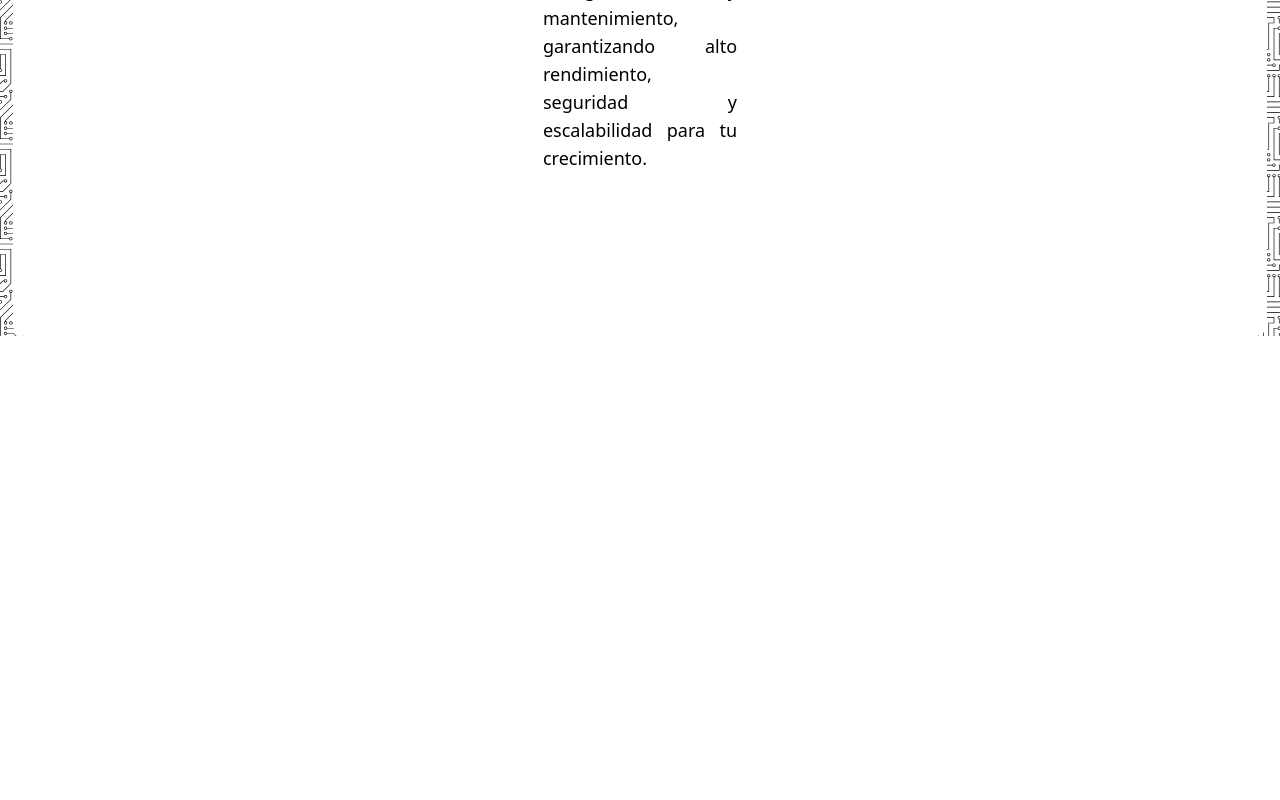
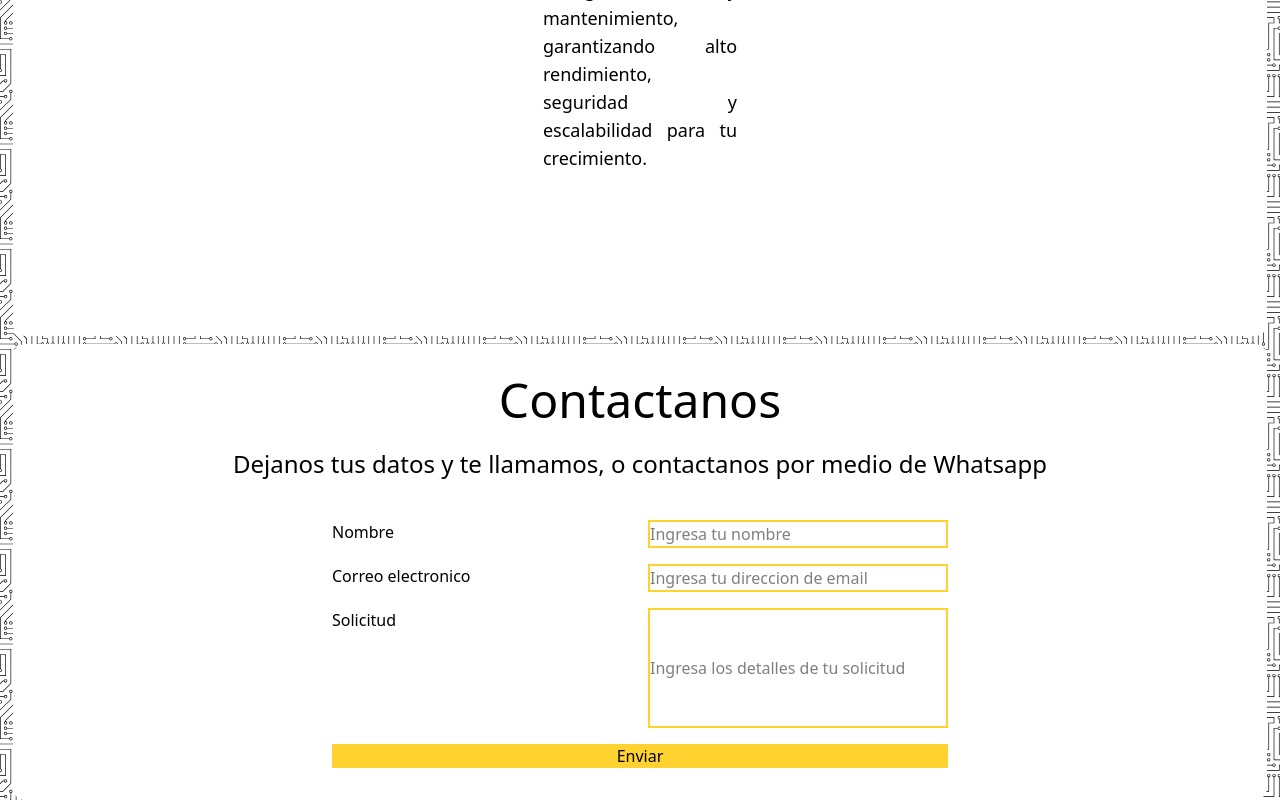
Before and after one commit to Codernetix/cibernetix, a React (Vite) app: page / in a window 1280 px wide. Shown: the part 2330-3130 px from the top of the page. Before the commit the page ends 2666 px from the top, so only its background shows below. Built offline with nearby package versions, Linux system fonts and the light colour scheme.

Commit message:
Se agrega el formulario de contacto

```diff
--- a/src/App.tsx
+++ b/src/App.tsx
@@ -1,12 +1,7 @@
 import Header from "./components/header/Header.tsx";
-import MainContainer from "./components/main/MainContainer.tsx";
-
-import ciberSeguridad from "./assets/ciberseguridad.png";
-import service from "./assets/service.png";
-import www from "./assets/www.png";
-import servidor from "./assets/servidor.png";
-import SectionContainer from "./components/main/SectionContainer.tsx";
-import WorkGalleryCard from "./components/main/WorkGalleryCard.tsx";
+import MainContainer from "./components/main/components/MainContainer.tsx";
+import SectionContainer from "./components/main/components/SectionContainer.tsx";
+import WorkGallery from "./components/main/WorkGallery.tsx";
 
 function App() {
   return (
@@ -46,48 +41,29 @@ function App() {
                 específicas de cada cliente.
               </p>
             </div>
-            <div className="w-full h-full grid grid-cols-3 grid-rows-2 p-8 gap-8">
-              {" "}
-              <WorkGalleryCard
-                imagen={ciberSeguridad}
-                imgdesc={"Ciberseguridad"}
-                titulo={"Ciberseguridad"}
-                descripcion={`Protegemos la información y sistemas de tu empresa con
-                  soluciones integrales de ciberseguridad, incluyendo
-                  auditorías, análisis de vulnerabilidades, firewalls,
-                  protección contra malware y formación en seguridad.
-                  Garantizamos la protección de tus datos en un entorno digital
-                  cada vez más desafiante.`}
-              />
-              <WorkGalleryCard
-                imagen={service}
-                imgdesc={"TELEFONIA IP"}
-                titulo={"TELEFONIA IP"}
-                descripcion={`Mejoramos la comunicación de tu empresa con soluciones VoIP.
-                  Ofrecemos instalación, configuración y mantenimiento para
-                  optimizar costos, mejorar la eficiencia y potenciar la
-                  productividad.`}
-              />
-              <WorkGalleryCard
-                imagen={www}
-                imgdesc={"DESARROLLO WEB"}
-                titulo={"DESARROLLO WEB"}
-                descripcion={`Creamos páginas web personalizadas que se ajustan a tu
-                  negocio, desde sitios informativos hasta tiendas en línea.
-                  Ofrecemos diseño responsive, integración de pagos, SEO y
-                  mantenimiento, asegurando una presencia digital atractiva y
-                  funcional.`}
-              />
-              <WorkGalleryCard
-                imagen={servidor}
-                imgdesc={"SERVIDORES"}
-                titulo={"SERVIDORES"}
-                descripcion={`Ofrecemos servidores dedicados, virtualizados o en la nube
-                  según las necesidades de tu empresa. Gestionamos su
-                  instalación, configuración y mantenimiento, garantizando alto
-                  rendimiento, seguridad y escalabilidad para tu crecimiento.`}
-                gridPosition={"col-start-2"}
-              />
+            <WorkGallery />
+          </div>
+        </SectionContainer>
+
+        <SectionContainer custom="bg-white rounded-xl p-8">
+          <div className="text-center">
+            <h3 className="text-5xl">Contactanos</h3>
+            <br />
+            <p className="text-2xl">
+              Dejanos tus datos y te llamamos, o contactanos por medio de Whatsapp
+            </p>
+
+            <div className="flex justify-center mt-10">
+              <form className="grid grid-cols-2 gap-4 text-start text-top px-10">
+                <label htmlFor="nombre">Nombre</label>
+                <input type="text" name="nombre" id="nombre" className="border-2 border-amber-300" placeholder="Ingresa tu nombre"/>
+                <label htmlFor="email">Correo electronico</label>
+                <input type="email" name="email" id="email" className="border-2 border-amber-300  w-[300px]" placeholder="Ingresa tu direccion de email"/>
+                <label htmlFor="solicitud">Solicitud</label>
+                <input type="text" name="solicitud" id="solicitud" className="border-2 border-amber-300 h-30 text-clip" maxLength={300} placeholder="Ingresa los detalles de tu solicitud"/>
+
+                <input type="button" value="Enviar"  className="col-span-2 bg-amber-300"/>
+              </form>
             </div>
           </div>
         </SectionContainer>
--- /dev/null
+++ b/src/components/main/WorkGallery.tsx
@@ -0,0 +1,54 @@
+import GridGallery from "./components/GridGallery";
+import WorkGalleryCard from "./components/WorkGalleryCard";
+
+import ciberSeguridad from "../../assets/ciberseguridad.png";
+import service from "../../assets/service.png";
+import www from "../../assets/www.png";
+import servidor from "../../assets/servidor.png";
+
+export default function WorkGallery() {
+  return (
+    <GridGallery>
+      <WorkGalleryCard
+        imagen={ciberSeguridad}
+        imgdesc={"Ciberseguridad"}
+        titulo={"Ciberseguridad"}
+        descripcion={`Protegemos la información y sistemas de tu empresa con
+                  soluciones integrales de ciberseguridad, incluyendo
+                  auditorías, análisis de vulnerabilidades, firewalls,
+                  protección contra malware y formación en seguridad.
+                  Garantizamos la protección de tus datos en un entorno digital
+                  cada vez más desafiante.`}
+      />
+      <WorkGalleryCard
+        imagen={service}
+        imgdesc={"TELEFONIA IP"}
+        titulo={"TELEFONIA IP"}
+        descripcion={`Mejoramos la comunicación de tu empresa con soluciones VoIP.
+                  Ofrecemos instalación, configuración y mantenimiento para
+                  optimizar costos, mejorar la eficiencia y potenciar la
+                  productividad.`}
+      />
+      <WorkGalleryCard
+        imagen={www}
+        imgdesc={"DESARROLLO WEB"}
+        titulo={"DESARROLLO WEB"}
+        descripcion={`Creamos páginas web personalizadas que se ajustan a tu
+                  negocio, desde sitios informativos hasta tiendas en línea.
+                  Ofrecemos diseño responsive, integración de pagos, SEO y
+                  mantenimiento, asegurando una presencia digital atractiva y
+                  funcional.`}
+      />
+      <WorkGalleryCard
+        imagen={servidor}
+        imgdesc={"SERVIDORES"}
+        titulo={"SERVIDORES"}
+        descripcion={`Ofrecemos servidores dedicados, virtualizados o en la nube
+                  según las necesidades de tu empresa. Gestionamos su
+                  instalación, configuración y mantenimiento, garantizando alto
+                  rendimiento, seguridad y escalabilidad para tu crecimiento.`}
+        gridPosition={"col-start-2"}
+      />
+    </GridGallery>
+  );
+}
--- /dev/null
+++ b/src/components/main/components/GridGallery.tsx
@@ -0,0 +1,11 @@
+interface Props {
+  children: React.ReactNode;
+}
+
+export default function GridGallery({ children }: Props) {
+  return (
+    <div className="w-full h-full grid grid-cols-3 grid-rows-2 p-8 gap-8">
+      {children}
+    </div>
+  );
+}
```
Also changed, not shown: src/components/main/components/MainContainer.tsx (renamed from src/components/main/MainContainer.tsx), src/components/main/components/SectionContainer.tsx (renamed from src/components/main/SectionContainer.tsx), src/components/main/components/WorkGalleryCard.tsx (renamed from src/components/main/WorkGalleryCard.tsx).
